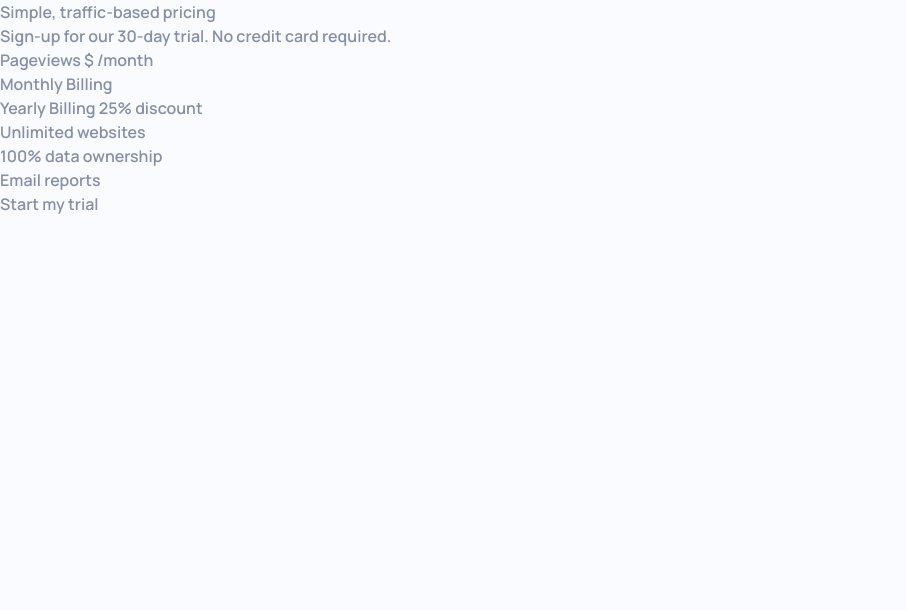
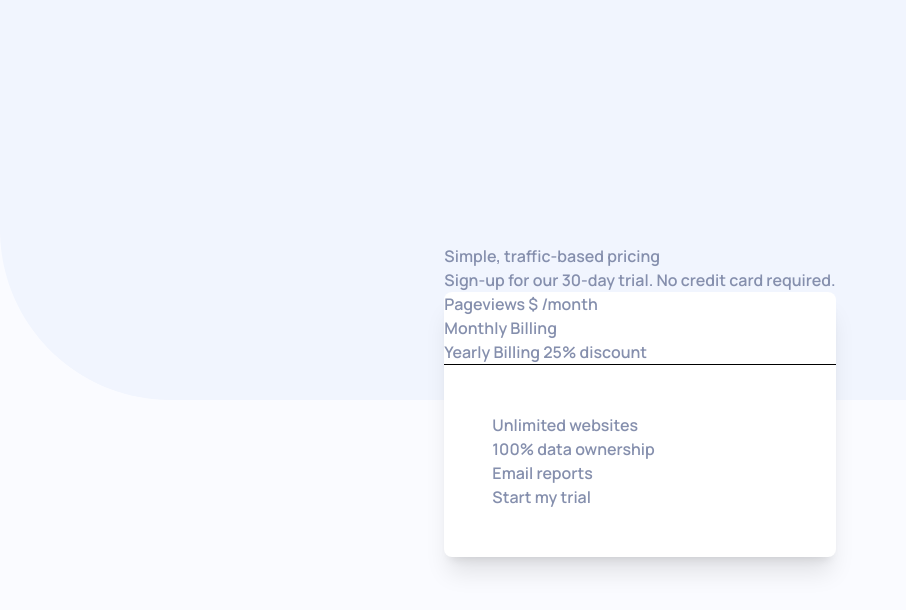
Before and after one commit to lilKriT/fem-interactive-pricing-component, a Next.js app: page / in a window 1280 px wide. Shown: the top 610 px of the page, without its empty margins (0-906 px from the left). Built offline with nearby package versions, Linux system fonts and the light colour scheme.

Commit message:
Added semantic tokens. Styling.

```diff
--- a/app/globals.css
+++ b/app/globals.css
@@ -23,8 +23,24 @@
   --color-slate-400: hsl(225, 20%, 60%); /* Text */
   --color-slate-800: hsl(227, 35%, 25%); /* Text & CTA Background */
 
+  /* Semantic tokens / color aliases as opposed to primitive tokens */
   --color-background: var(--color-slate-50);
   --color-text: var(--color-slate-400);
+
+  --color-discount-background: var(--color-orange-100);
+  --color-discount-text: var(--color-orange-400);
+
+  --color-cta-background: var(--color-slate-800);
+  --color-cta-text: var(--color-indigo-200);
+
+  --color-pricing-background: var(--color-white);
+
+  --color-empty-slider-bar: var(--color-slate-200);
+  --color-toggle-background: var(--color-slate-300);
+}
+
+* {
+  /* @apply outline outline-blue-500; */
 }
 
 body {
--- a/app/page.tsx
+++ b/app/page.tsx
@@ -1,15 +1,29 @@
 export default function Home() {
   return (
+    <section className="min-h-dvh flex bg-[url('/bg-pattern.svg')] bg-size-[100%_50%] bg-no-repeat justify-center items-center">
       <div className="">
+        {/* Heading */}
         <p>Simple, traffic-based pricing</p>
         <p>Sign-up for our 30-day trial. No credit card required. </p>
+
+        {/* Card */}
+        <div className="bg-pricing-background rounded-lg shadow-xl">
+          {/* Upper section */}
+          <div>
             <p>Pageviews $ /month</p>
             <p>Monthly Billing</p>
             <p>Yearly Billing 25% discount</p>
+          </div>
+
+          {/* Sub-section */}
+          <div className="border-t border-black p-12">
             <p>Unlimited websites</p>
             <p>100% data ownership</p>
             <p>Email reports</p>
             <p>Start my trial</p>
           </div>
+        </div>
+      </div>
+    </section>
   );
 }
```
Lines whose indentation alone changed are shown as unchanged.
